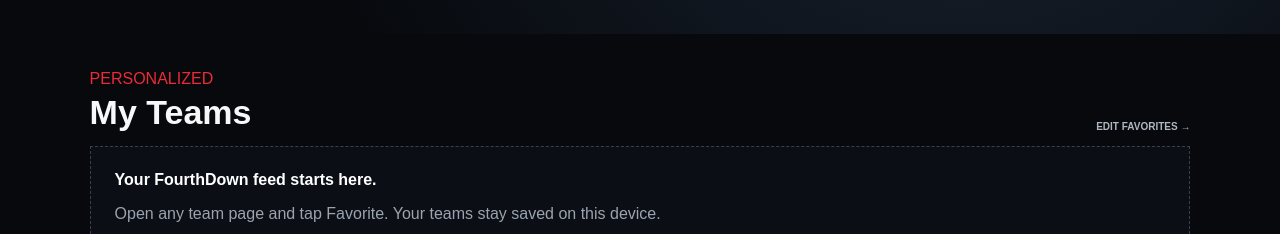
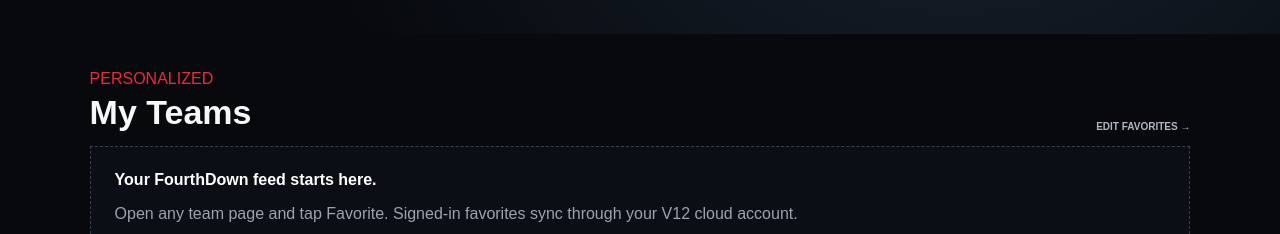
Before and after one commit to AadityaGujral/fourthdown, a Next.js app: page / in a window 1280 px wide. Shown: the part 566-800 px from the top of the page. Built offline with nearby package versions, Linux system fonts and the light colour scheme; no server answers.

Commit message:
Wire FourthDown V12 cloud personalization

```diff
--- a/components/FavoritesPanel.tsx
+++ b/components/FavoritesPanel.tsx
@@ -1,18 +1,5 @@
-"use client";
-import Link from "next/link";
-import {useEffect,useState} from "react";
-import {teams} from "@/lib/teams";
-
+"use client";import Link from "next/link";import {useEffect,useState} from "react";import {teams} from "@/lib/teams";import {getSupabase} from "@/lib/supabase";
 const KEY="fourthdown:favorites";
-export default function FavoritesPanel(){
-  const [slugs,setSlugs]=useState<string[]>([]);
-  useEffect(()=>{
-    const load=()=>{try{setSlugs(JSON.parse(localStorage.getItem(KEY)||"[]"))}catch{setSlugs([])}};
-    load();window.addEventListener("fourthdown:favorites",load);return()=>window.removeEventListener("fourthdown:favorites",load);
-  },[]);
-  const favs=teams.filter(t=>slugs.includes(t.slug));
-  return <section className="page personalize">
-    <div className="sectionTitle"><div><span className="kicker">PERSONALIZED</span><h2>My Teams</h2></div><Link href="/teams">EDIT FAVORITES →</Link></div>
-    {favs.length?<div className="favoriteGrid">{favs.map(t=><Link className="favoriteCard" href={"/teams/"+t.slug} key={t.slug}><b>{t.abbr}</b><span>{t.name}</span><small>{t.division}</small></Link>)}</div>:<div className="emptyState"><strong>Your FourthDown feed starts here.</strong><p>Open any team page and tap Favorite. Your teams stay saved on this device.</p><Link className="btn" href="/teams">CHOOSE A TEAM →</Link></div>}
-  </section>
-}
+export default function FavoritesPanel(){const [slugs,setSlugs]=useState<string[]>([]);const supabase=getSupabase();
+useEffect(()=>{const load=async()=>{const {data:{session}}=await supabase.auth.getSession();if(session?.user){const {data}=await supabase.from("favorite_teams").select("team_slug").eq("user_id",session.user.id);setSlugs((data||[]).map((x:any)=>x.team_slug))}else{try{setSlugs(JSON.parse(localStorage.getItem(KEY)||"[]"))}catch{setSlugs([])}}};load();window.addEventListener("fourthdown:favorites",load);const {data:{subscription}}=supabase.auth.onAuthStateChange(()=>load());return()=>{window.removeEventListener("fourthdown:favorites",load);subscription.unsubscribe()}},[]);
+const favs=teams.filter(t=>slugs.includes(t.slug));return <section className="page personalize"><div className="sectionTitle"><div><span className="kicker">PERSONALIZED</span><h2>My Teams</h2></div><Link href="/teams">EDIT FAVORITES →</Link></div>{favs.length?<div className="favoriteGrid">{favs.map(t=><Link className="favoriteCard" href={"/teams/"+t.slug} key={t.slug}><b>{t.abbr}</b><span>{t.name}</span><small>{t.division}</small></Link>)}</div>:<div className="emptyState"><strong>Your FourthDown feed starts here.</strong><p>Open any team page and tap Favorite. Signed-in favorites sync through your V12 cloud account.</p><Link className="btn" href="/teams">CHOOSE A TEAM →</Link></div>}</section>}
```
